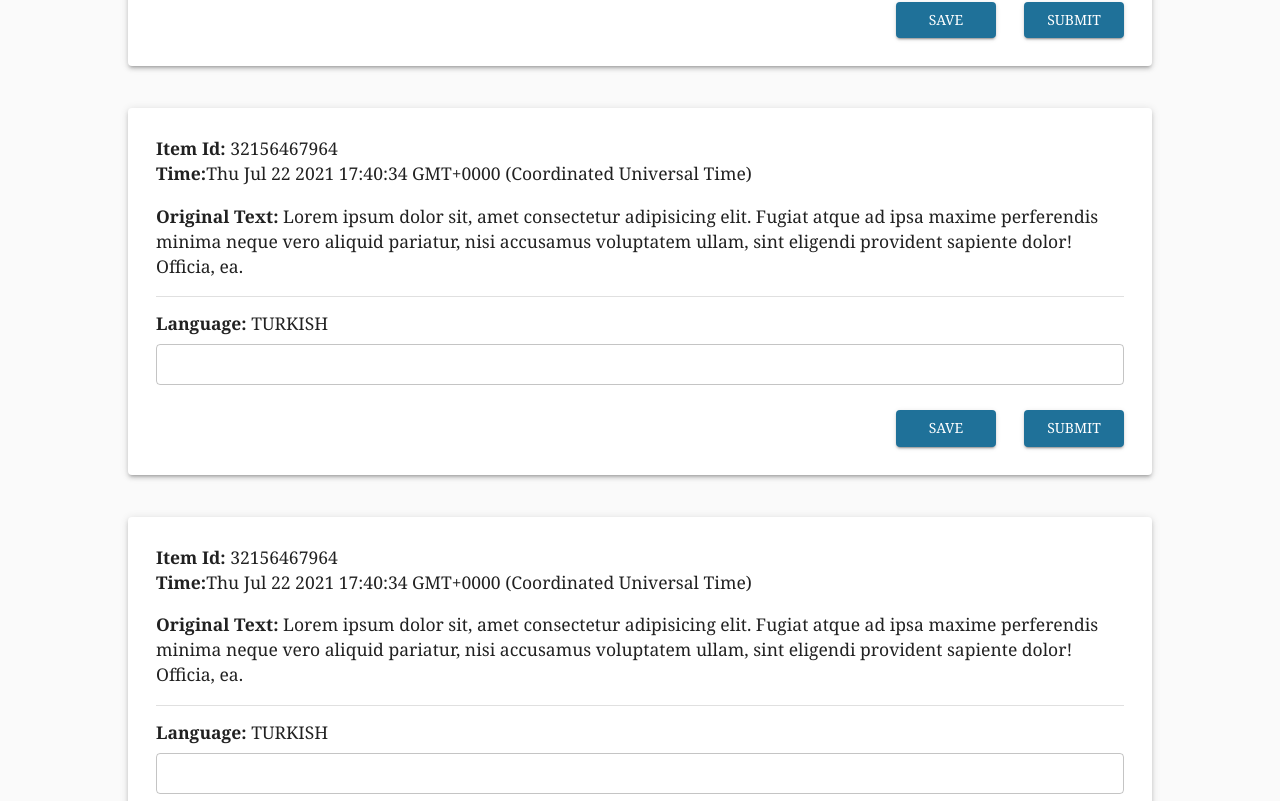
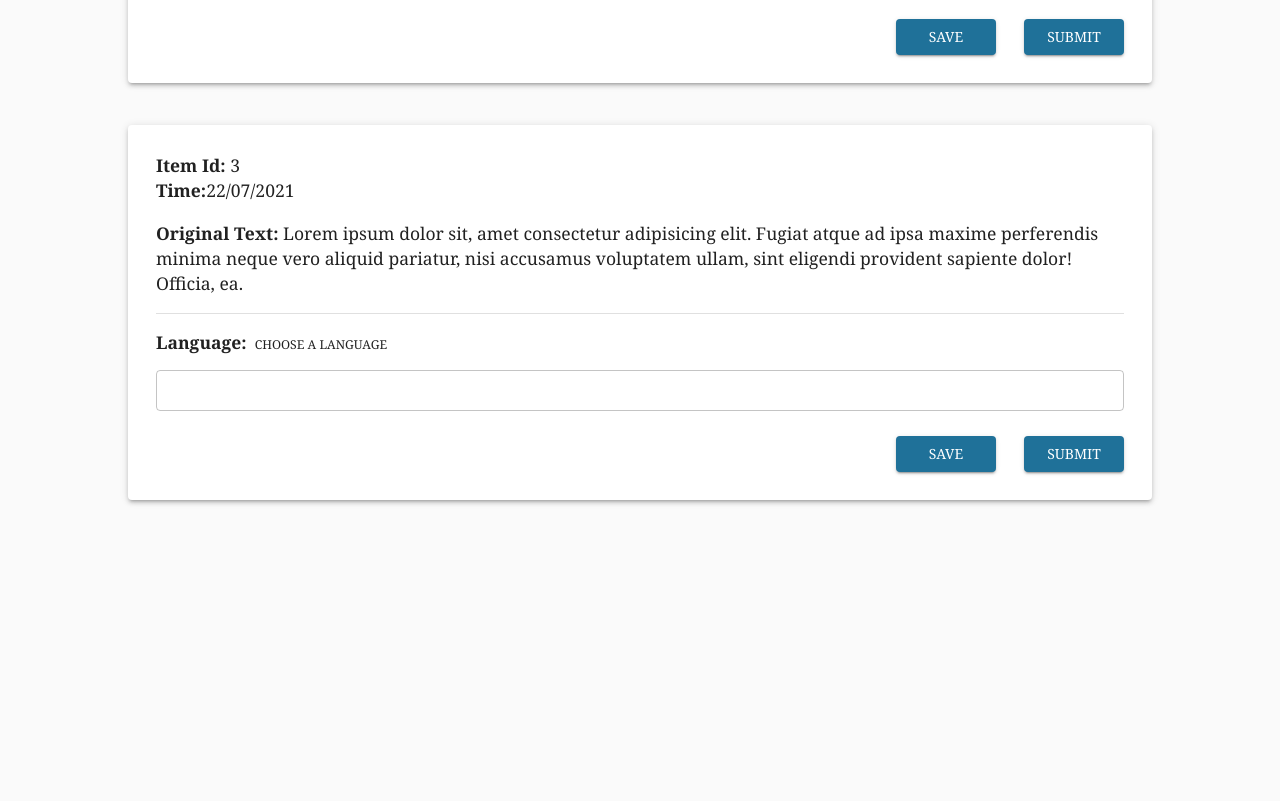
Before and after one commit to aktehn/swanslate-nextjs, a Next.js app: page /validatetaskpage in a window 1280 px wide. Shown: the part 1519-2320 px from the top of the page. After the commit the page ends 2061 px from the top, so only its background shows below. Built offline with nearby package versions, Linux system fonts and the light colour scheme.

Commit message:
add demo api

```diff
--- a/components/taskComponents/TaskCard.tsx
+++ b/components/taskComponents/TaskCard.tsx
@@ -1,6 +1,14 @@
-import { Button, Card, Divider, TextField } from "@material-ui/core";
+import {
+  Button,
+  Card,
+  Divider,
+  Menu,
+  MenuItem,
+  TextField,
+} from "@material-ui/core";
 import { makeStyles, Theme } from "@material-ui/core/styles";
-import React from "react";
+import React, { useState } from "react";
+import { Data } from "../../pages/validatetaskpage";
 
 const useStyles = makeStyles((theme: Theme) => ({
   card: {
@@ -25,30 +33,76 @@ const useStyles = makeStyles((theme: Theme) => ({
   },
 }));
 
-export default function TaskCard() {
+type TaskCardProps = {
+  key: string;
+  task: {
+    id: string;
+    date: string;
+    originalText: string;
+    translatedText: {
+      TR: string;
+      RU: string;
+    };
+  };
+};
+
+export default function TaskCard({ task }: TaskCardProps) {
   const classes = useStyles();
+  const [anchorEl, setAnchorEl] = useState<null | HTMLElement>(null);
+  const [choosedLanguage, setChoosedLanguage] = useState("Choose a Language");
+
+  const handleClick = (event: React.MouseEvent<HTMLButtonElement>) => {
+    setAnchorEl(event.currentTarget);
+  };
+
+  const handleClose = () => {
+    setAnchorEl(null);
+  };
+
+  function handleChooseLanguage(e: any) {
+    handleClose();
+    setChoosedLanguage(e.target.innerText);
+  }
 
   return (
     <>
       <Card className={classes.card} elevation={3}>
         <div className={classes.cardContent}>
           <strong>Item Id: </strong>
-          <span>32156467964</span>
+          <span>{task.id}</span>
           <Divider orientation="vertical" />
           <strong>Time:</strong>
-          <span>{new Date().toString()}</span>
+          <span>{task.date}</span>
           <p>
-            <strong>Original Text: </strong>Lorem ipsum dolor sit, amet
-            consectetur adipisicing elit. Fugiat atque ad ipsa maxime
-            perferendis minima neque vero aliquid pariatur, nisi accusamus
-            voluptatem ullam, sint eligendi provident sapiente dolor! Officia,
-            ea.
+            <strong>Original Text: </strong>
+            {task.originalText}
           </p>
         </div>
 
         <Divider />
         <div style={{ marginTop: "1rem" }} className={classes.cardContent}>
-          <strong>Language:</strong> <span>TURKISH</span>
+          <strong>Language:</strong>
+          <Button
+            aria-controls="simple-menu"
+            aria-haspopup="true"
+            onClick={handleClick}
+          >
+            {choosedLanguage}
+          </Button>
+          <Menu
+            id="simple-menu"
+            anchorEl={anchorEl}
+            keepMounted
+            open={Boolean(anchorEl)}
+            onClose={handleClose}
+          >
+            <MenuItem value="Turkish" onClick={handleChooseLanguage}>
+              Turkish
+            </MenuItem>
+            <MenuItem value="Russian" onClick={handleChooseLanguage}>
+              Russian
+            </MenuItem>
+          </Menu>
         </div>
         <TextField margin="dense" multiline={true} variant="outlined" />
         <div className={classes.buttonContainer}>
--- a/package.json
+++ b/package.json
@@ -12,6 +12,7 @@
     "@material-ui/core": "^4.12.1",
     "@material-ui/icons": "^4.11.2",
     "@reduxjs/toolkit": "^1.6.0",
+    "axios": "^0.21.1",
     "clsx": "^1.1.1",
     "next": "11.0.1",
     "react": "17.0.2",
--- /dev/null
+++ b/pages/api/initialData.json
@@ -0,0 +1,29 @@
+{
+    "1": {
+        "id": "1",
+        "date": "22/07/2021",
+        "originalText": "Lorem ipsum dolor sit, amet consectetur adipisicing elit. Fugiat atque ad ipsa maxime perferendis minima neque vero aliquid pariatur, nisi accusamus voluptatem ullam, sint eligendi provident sapiente dolor! Officia, ea.",
+        "translatedText": {
+            "TR": "Lorem ipsum dolor sit, amet consectetur adipisicing elit. Fugiat atque ad ipsa maxime perferendis minima neque vero aliquid pariatur, nisi accusamus voluptatem ullam, sint eligendi provident sapiente dolor! Officia, ea.",
+            "RU": "Lorem ipsum dolor sit, amet consectetur adipisicing elit. Fugiat atque ad ipsa maxime perferendis minima neque vero aliquid pariatur, nisi accusamus voluptatem ullam, sint eligendi provident sapiente dolor! Officia, ea."
+        }
+    },
+    "2": {
+        "id": "2",
+        "date": "22/07/2021",
+        "originalText": "Lorem ipsum dolor sit, amet consectetur adipisicing elit. Fugiat atque ad ipsa maxime perferendis minima neque vero aliquid pariatur, nisi accusamus voluptatem ullam, sint eligendi provident sapiente dolor! Officia, ea.",
+        "translatedText": {
+            "TR": "Lorem ipsum dolor sit, amet consectetur adipisicing elit. Fugiat atque ad ipsa maxime perferendis minima neque vero aliquid pariatur, nisi accusamus voluptatem ullam, sint eligendi provident sapiente dolor! Officia, ea.",
+            "RU": "Lorem ipsum dolor sit, amet consectetur adipisicing elit. Fugiat atque ad ipsa maxime perferendis minima neque vero aliquid pariatur, nisi accusamus voluptatem ullam, sint eligendi provident sapiente dolor! Officia, ea."
+        }
+    },
+    "3": {
+        "id": "3",
+        "date": "22/07/2021",
+        "originalText": "Lorem ipsum dolor sit, amet consectetur adipisicing elit. Fugiat atque ad ipsa maxime perferendis minima neque vero aliquid pariatur, nisi accusamus voluptatem ullam, sint eligendi provident sapiente dolor! Officia, ea.",
+        "translatedText": {
+            "TR": "Lorem ipsum dolor sit, amet consectetur adipisicing elit. Fugiat atque ad ipsa maxime perferendis minima neque vero aliquid pariatur, nisi accusamus voluptatem ullam, sint eligendi provident sapiente dolor! Officia, ea.",
+            "RU": "Lorem ipsum dolor sit, amet consectetur adipisicing elit. Fugiat atque ad ipsa maxime perferendis minima neque vero aliquid pariatur, nisi accusamus voluptatem ullam, sint eligendi provident sapiente dolor! Officia, ea."
+        }
+    }
+}
--- /dev/null
+++ b/pages/api/translateTasks.ts
@@ -0,0 +1,21 @@
+import type { NextApiRequest, NextApiResponse } from 'next';
+import initialData from "./initialData.json";
+
+type Data = {
+    [id: string]: {
+        id: string,
+        date: string,
+        originalText: string;
+        translatedText: {
+            TR: string,
+            RU: string;
+        };
+    };
+};
+
+export default function handler(
+    req: NextApiRequest,
+    res: NextApiResponse<Data>
+) {
+    res.status(200).json(initialData);
+}
--- a/pages/validatetaskpage/index.tsx
+++ b/pages/validatetaskpage/index.tsx
@@ -1,18 +1,46 @@
-import React from "react";
+import React, { useEffect, useState } from "react";
 import Layout from "../../components/Layout";
-
+import axios from "axios";
 import TaskCard from "../../components/taskComponents/TaskCard";
 
 export default function ValidateTaskPage() {
+  const [translateTasks, setTranslateTasks] = useState<Data | {}>({});
+
+  async function getTranslateTasks() {
+    const response = await axios.get(
+      "http://localhost:3000/api/translateTasks"
+    );
+
+    const data: Data = response.data;
+
+    return data;
+  }
+
+  useEffect(() => {
+    getTranslateTasks().then(res => setTranslateTasks(res));
+  }, []);
+
   return (
     <Layout>
       <div>
-        <TaskCard />
-        <TaskCard />
-        <TaskCard />
-        <TaskCard />
-        <TaskCard />
+        {Object.values(translateTasks)?.length
+          ? Object.values(translateTasks)?.map(task => (
+              <TaskCard key={task.id} task={task} />
+            ))
+          : null}
       </div>
     </Layout>
   );
 }
+
+export type Data = {
+  [id: string]: {
+    id: string;
+    date: string;
+    originalText: string;
+    translatedText: {
+      TR: string;
+      RU: string;
+    };
+  };
+};
```
Also changed, not shown: 1 other file (tests, documents, lock files or other folders).
